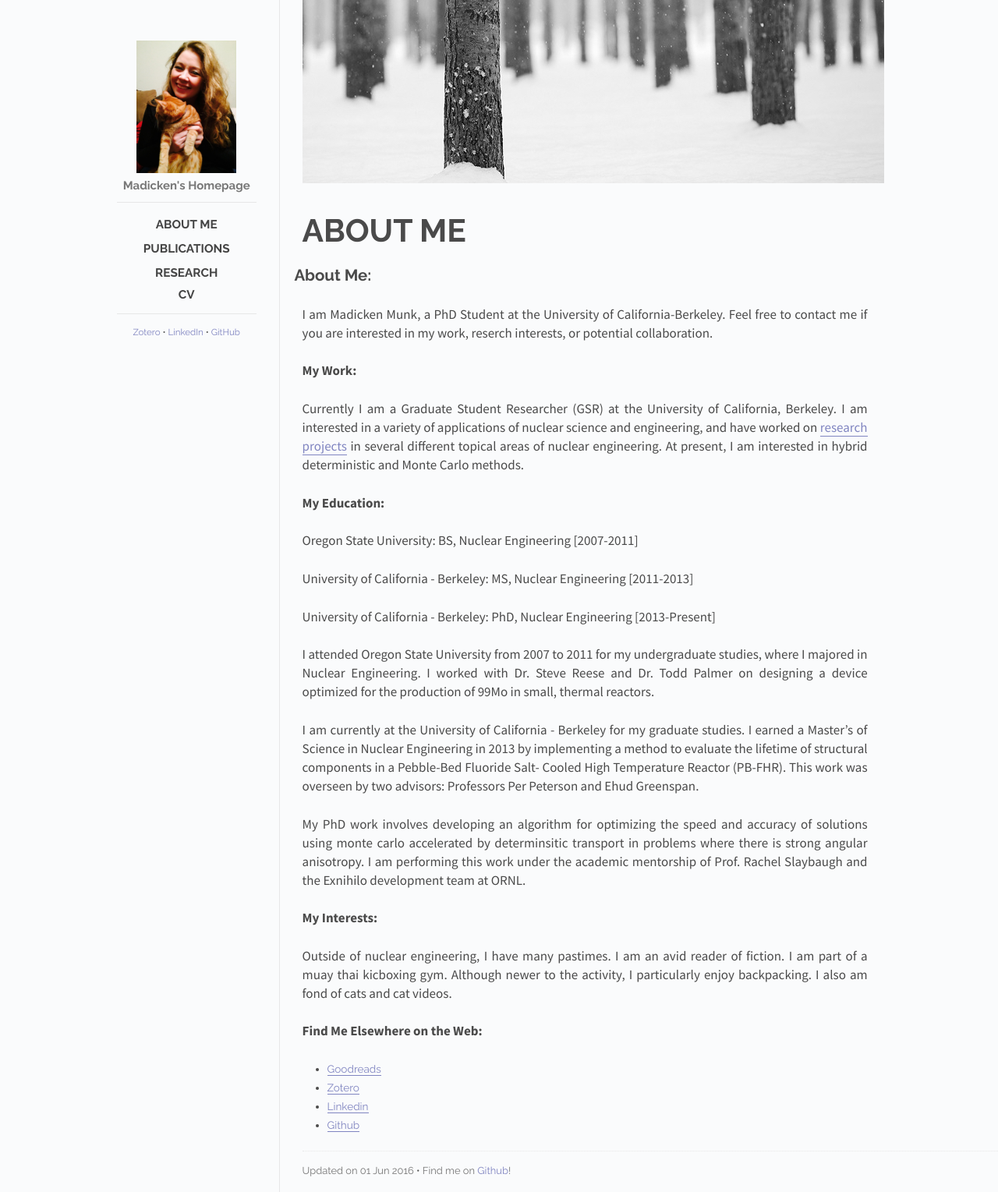
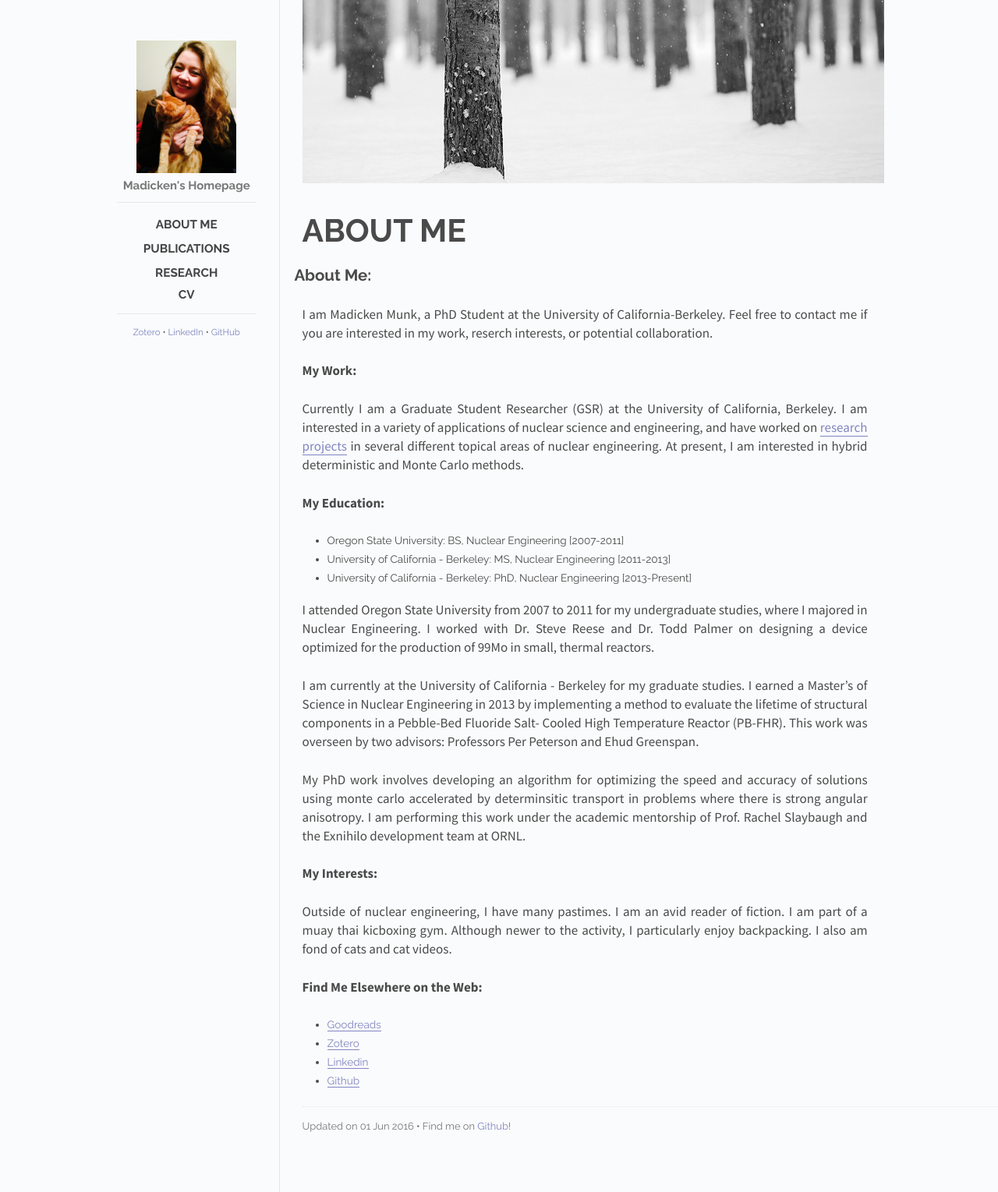
Before and after one commit to munkm/munkm.github.io, a Jekyll site: the page built from _posts/2014-10-29-aboutme.md, in a window 1280 px wide. Shown: the whole page at 78% size. Built offline with Jekyll 4.4.1, drawn with Linux system fonts in a browser that asks for light colours.

```diff
--- a/_posts/2014-10-29-aboutme.md
+++ b/_posts/2014-10-29-aboutme.md
@@ -18,11 +18,9 @@ Currently I am a Graduate Student Researcher (GSR) at the University of Californ
 
 [comment]: <> (Make this more readable. e.g. Oregon State: BS- blah, description.)
 
-Oregon State University: BS, Nuclear Engineering [2007-2011]
-
-University of California - Berkeley: MS, Nuclear Engineering [2011-2013]
-
-University of California - Berkeley: PhD, Nuclear Engineering [2013-Present]
+* Oregon State University: BS, Nuclear Engineering [2007-2011]
+* University of California - Berkeley: MS, Nuclear Engineering [2011-2013]
+* University of California - Berkeley: PhD, Nuclear Engineering [2013-Present]
 
 I attended Oregon State University from 2007 to 2011 for my undergraduate studies, where I majored in Nuclear Engineering. I worked with Dr. Steve Reese and Dr. Todd Palmer on designing a device optimized for the production of 99Mo in small, thermal reactors.
 
```
